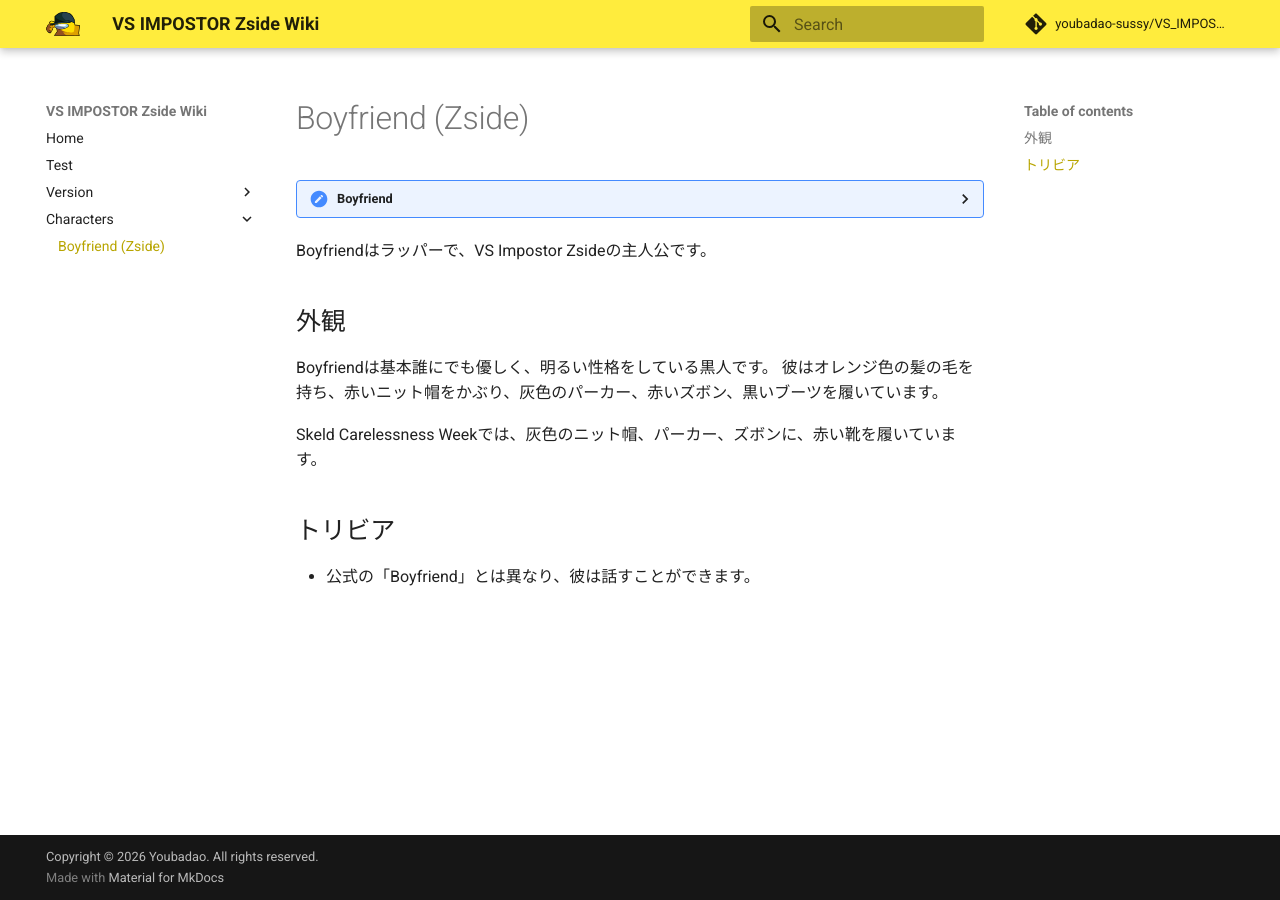
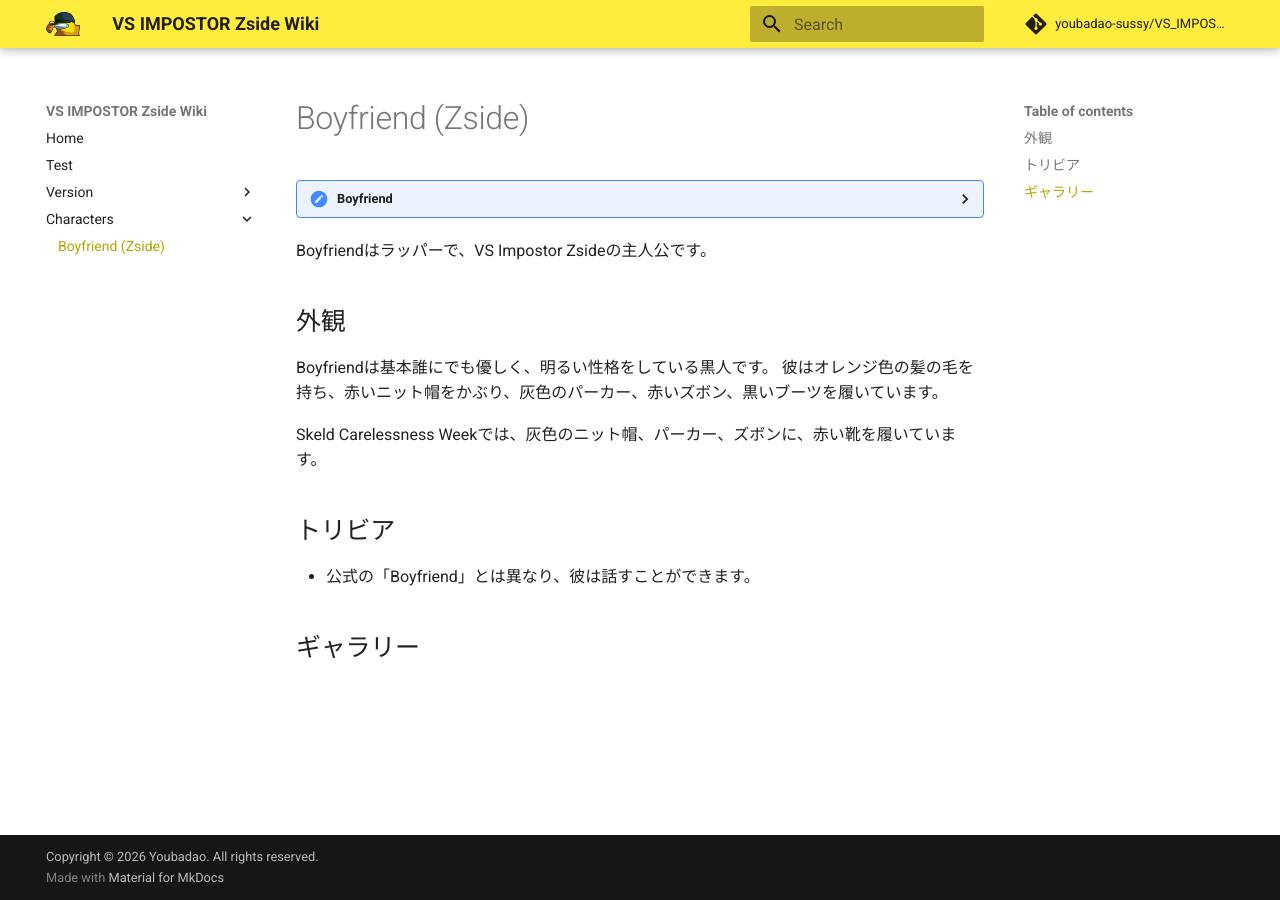
Before and after one commit to youbadao-sussy/VS_IMPOSTOR_Zside_Wiki, an MkDocs documentation site: the page built from docs/chars/boyfriend-zside.md, in a window 1280 px wide. Built offline with MkDocs 1.6.1 and Material for MkDocs 9.7.7, drawn with Linux system fonts in a browser that asks for light colours; comment, search, counter and statistics services are not loaded.

Commit message:
Update boyfriend-zside.md

```diff
--- a/docs/chars/boyfriend-zside.md
+++ b/docs/chars/boyfriend-zside.md
@@ -149,3 +149,5 @@ Skeld Carelessness Weekでは、灰色のニット帽、パーカー、ズボン
 
 ## トリビア
 * 公式の「Boyfriend」とは異なり、彼は話すことができます。
+
+## ギャラリー
```
